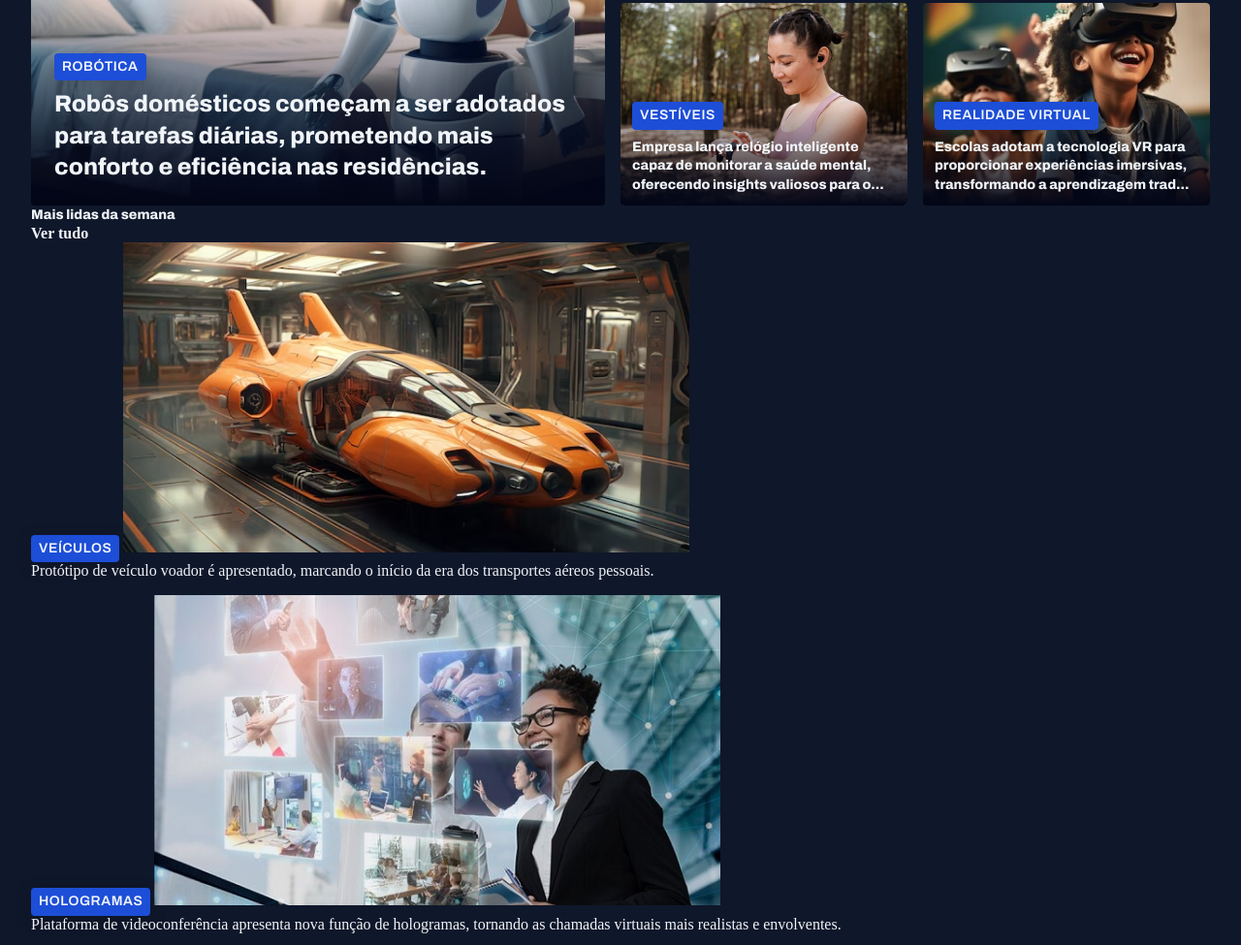
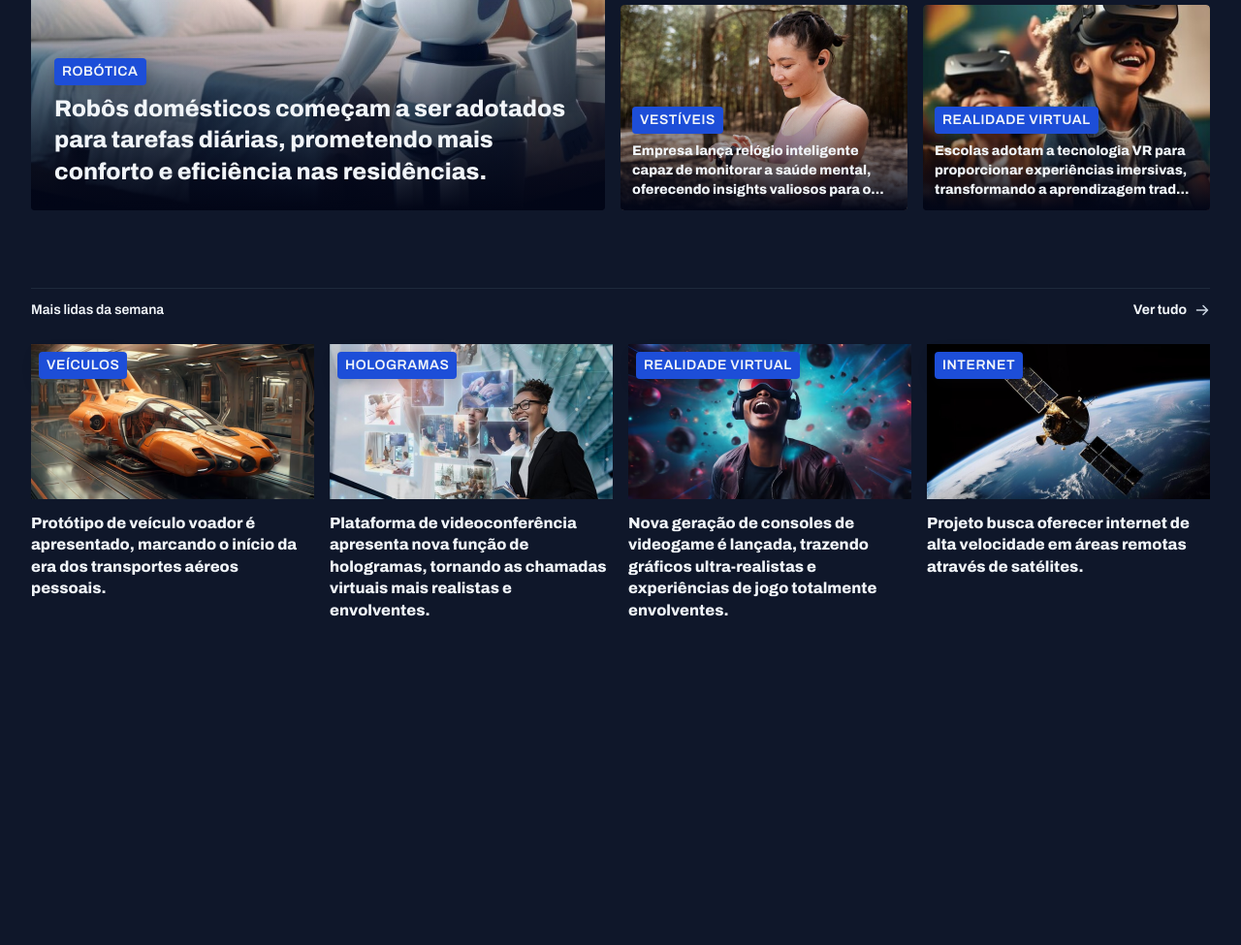
Before and after one commit to icarofurlaneto/portal-de-noticias, a plain HTML site: page index.html in a window 1280 px wide. Shown: the part 385-1360 px from the top of the page at 97% size. After the commit the page ends 1026 px from the top, so only its background shows below. Drawn offline with Linux system fonts and the light colour scheme.

Commit message:
aplicando estilos na seção mais lidas da semana

```diff
--- a/index.html
+++ b/index.html
@@ -47,44 +47,62 @@
           <figcaption>
             <span class="content-tag">robótica</span>
             <h2 class="text-2xl">
-              Robôs domésticos começam a ser adotados para tarefas diárias, prometendo mais conforto e eficiência nas residências.</h2>
+              Robôs domésticos começam a ser adotados para tarefas diárias,
+              prometendo mais conforto e eficiência nas residências.
+            </h2>
           </figcaption>
         </figure>
 
         <div class="grid grid-cols-2 gap-16">
           <figure class="card">
-            <img src="assets/images/Image 02.png" alt="Novo Smartphone Projetor 3D chega ao mercado, transformando a forma como vemos nossas telas!" />
+            <img
+              src="assets/images/Image 02.png"
+              alt="Novo Smartphone Projetor 3D chega ao mercado, transformando a forma como vemos nossas telas!"
+            />
             <figcaption>
               <span class="content-tag">hologramas</span>
               <h2 class="text-lg">
-                Novo Smartphone Projetor 3D chega ao mercado, transformando a forma como vemos nossas telas!
+                Novo Smartphone Projetor 3D chega ao mercado, transformando a
+                forma como vemos nossas telas!
               </h2>
             </figcaption>
           </figure>
           <figure class="card">
-            <img src="assets/images/Image 03.png" alt="Tecnologia 6G chega às metrópoles brasileiras, prometendo revolucionar a forma como vivemos e nos comunicamos." />
+            <img
+              src="assets/images/Image 03.png"
+              alt="Tecnologia 6G chega às metrópoles brasileiras, prometendo revolucionar a forma como vivemos e nos comunicamos."
+            />
             <figcaption>
               <span class="content-tag">internet</span>
               <h2 class="text-lg">
-                Tecnologia 6G chega às metrópoles brasileiras, prometendo revolucionar a forma como vivemos e nos comuni...
+                Tecnologia 6G chega às metrópoles brasileiras, prometendo
+                revolucionar a forma como vivemos e nos comuni...
               </h2>
             </figcaption>
           </figure>
           <figure class="card">
-            <img src="assets/images/Image 04.png" alt="Empresa lança relógio inteligente capaz de monitorar a saúde mental, oferecendo insights valiosos para o bem-estar pessoal." />
+            <img
+              src="assets/images/Image 04.png"
+              alt="Empresa lança relógio inteligente capaz de monitorar a saúde mental, oferecendo insights valiosos para o bem-estar pessoal."
+            />
             <figcaption>
               <span class="content-tag">vestíveis</span>
               <h2 class="text-lg">
-                Empresa lança relógio inteligente capaz de monitorar a saúde mental, oferecendo insights valiosos para o...
+                Empresa lança relógio inteligente capaz de monitorar a saúde
+                mental, oferecendo insights valiosos para o...
               </h2>
             </figcaption>
           </figure>
           <figure class="card">
-            <img src="assets/images/Image 05.png" alt="Escolas adotam a tecnologia VR para proporcionar experiências imersivas, transformando a aprendizagem tradicional." />
+            <img
+              src="assets/images/Image 05.png"
+              alt="Escolas adotam a tecnologia VR para proporcionar experiências imersivas, transformando a aprendizagem tradicional."
+            />
             <figcaption>
               <span class="content-tag">realidade virtual</span>
               <h2 class="text-lg">
-                Escolas adotam a tecnologia VR para proporcionar experiências imersivas, transformando a aprendizagem trad...
+                Escolas adotam a tecnologia VR para proporcionar experiências
+                imersivas, transformando a aprendizagem trad...
               </h2>
             </figcaption>
           </figure>
@@ -92,43 +110,59 @@
       </section>
 
       <section id="weekly">
-        <header class="grid grid grid-flow-col"></header>
-        <header>
-          <h3 class="text-lg">Mais lidas da semana</h3>
+        <header class="grid grid grid-flow-col">
+          <h3 >Mais lidas da semana</h3>
           <a href="#" class="grid grid-flow-col">
             <strong>Ver tudo</strong>
             <span></span>
           </a>
         </header>
 
-      <div class="grid gap-16">
+        <div class="grid gap-16 text-xl">
           <figure>
-          <span class="content-tag">
-            veículos
-          </span>
-          <img src="assets/images/Image 06.png" alt="Protótipo de veículo voador é apresentado, marcando o início da era dos transportes aéreos pessoais.">
-          <p>Protótipo de veículo voador é apresentado, marcando o início da era dos transportes aéreos pessoais.</p>
+            <span class="content-tag"> veículos </span>
+            <img
+              src="assets/images/Image 06.png"
+              alt="Protótipo de veículo voador é apresentado, marcando o início da era dos transportes aéreos pessoais."
+            />
+            <p>
+              Protótipo de veículo voador é apresentado, marcando o início da
+              era dos transportes aéreos pessoais.
+            </p>
           </figure>
           <figure>
-          <span class="content-tag">
-            hologramas
-          </span>
-          <img src="assets/images/Image 07.png" alt="Plataforma de videoconferência apresenta nova função de hologramas, tornando as chamadas virtuais mais realistas e envolventes.">
-          <p>Plataforma de videoconferência apresenta nova função de hologramas, tornando as chamadas virtuais mais realistas e envolventes.</p>
+            <span class="content-tag"> hologramas </span>
+            <img
+              src="assets/images/Image 07.png"
+              alt="Plataforma de videoconferência apresenta nova função de hologramas, tornando as chamadas virtuais mais realistas e envolventes."
+            />
+            <p>
+              Plataforma de videoconferência apresenta nova função de
+              hologramas, tornando as chamadas virtuais mais realistas e
+              envolventes.
+            </p>
           </figure>
           <figure>
-          <span class="content-tag">
-            realidade virtual
-          </span>
-          <img src="assets/images/Image 08.png" alt="Nova geração de consoles de videogame é lançada, trazendo gráficos ultra-realistas e experiências de jogo totalmente envolventes.">
-          <p>Nova geração de consoles de videogame é lançada, trazendo gráficos ultra-realistas e experiências de jogo totalmente envolventes.</p>
+            <span class="content-tag"> realidade virtual </span>
+            <img
+              src="assets/images/Image 08.png"
+              alt="Nova geração de consoles de videogame é lançada, trazendo gráficos ultra-realistas e experiências de jogo totalmente envolventes."
+            />
+            <p>
+              Nova geração de consoles de videogame é lançada, trazendo gráficos
+              ultra-realistas e experiências de jogo totalmente envolventes.
+            </p>
           </figure>
           <figure>
-          <span class="content-tag">
-            internet
-          </span>
-          <img src="assets/images/Image 09.png" alt="Projeto busca oferecer internet de alta velocidade em áreas remotas através de satélites.">
-          <p>Projeto busca oferecer internet de alta velocidade em áreas remotas através de satélites.</p>
+            <span class="content-tag"> internet </span>
+            <img
+              src="assets/images/Image 09.png"
+              alt="Projeto busca oferecer internet de alta velocidade em áreas remotas através de satélites."
+            />
+            <p>
+              Projeto busca oferecer internet de alta velocidade em áreas
+              remotas através de satélites.
+            </p>
           </figure>
         </div>
       </section>
--- a/styles/global.css
+++ b/styles/global.css
@@ -18,6 +18,7 @@
   --h2: 800 16px/140% var(--font-family);
   --h3: 800 14px/140% var(--font-family);
   --text-span: 600 14px/145% var(--font-family);
+  --text: 400 16px/140% var(--font-family);
   --text-sm: 400 14px/160% var(--font-family);
 }
 
@@ -42,7 +43,7 @@ h1, h2, h3 {
 
 
 .container {
-  max-width: 1920px;
+  max-width: 1280px;
   padding-inline: 32px;
   margin-inline: auto;
 }
@@ -53,6 +54,7 @@ img {
 
 main {
   margin-top: 40px;
+  gap: 80px;
 }
 
 .content-tag {
--- a/styles/sections.css
+++ b/styles/sections.css
@@ -1,3 +1,26 @@
+section header {
+  border-top: 1px solid var(--stroke-color);
+  padding-block: 12px 24px;
+  font: var(--text-span);
+
+  a {
+    justify-self: end;
+    align-items: center;
+    gap: 8px;
+
+
+    span {
+      background-image: url(../assets/icons/ArrowRight.svg);
+      height: 16px;
+      width: 16px;
+    }
+
+    &:hover span {
+      background-image: url(../assets/icons/ArrowRight-hover.svg);
+    }
+  }
+}
+
 #featured {
   img {
     height: 100%;
@@ -34,3 +57,30 @@
     }
   }
 }
+
+#weekly {
+
+
+
+  & > div {
+    grid-template-columns: repeat(4, 292px);
+  }
+
+  img {
+    height: 160px;
+  }
+
+  figure {
+    position: relative;
+
+    .content-tag {
+      position: absolute;
+      top: 8px;
+      left: 8px;
+    }
+
+    p {
+      margin-top: 8px;
+    }
+  }
+}
--- a/styles/utility.css
+++ b/styles/utility.css
@@ -29,3 +29,7 @@
   .text-sm {
     font: var(--text-sm)
   }
+
+  .text-span {
+    font: var(--text-span);
+  }
```
Lines whose indentation alone changed are shown as unchanged.
